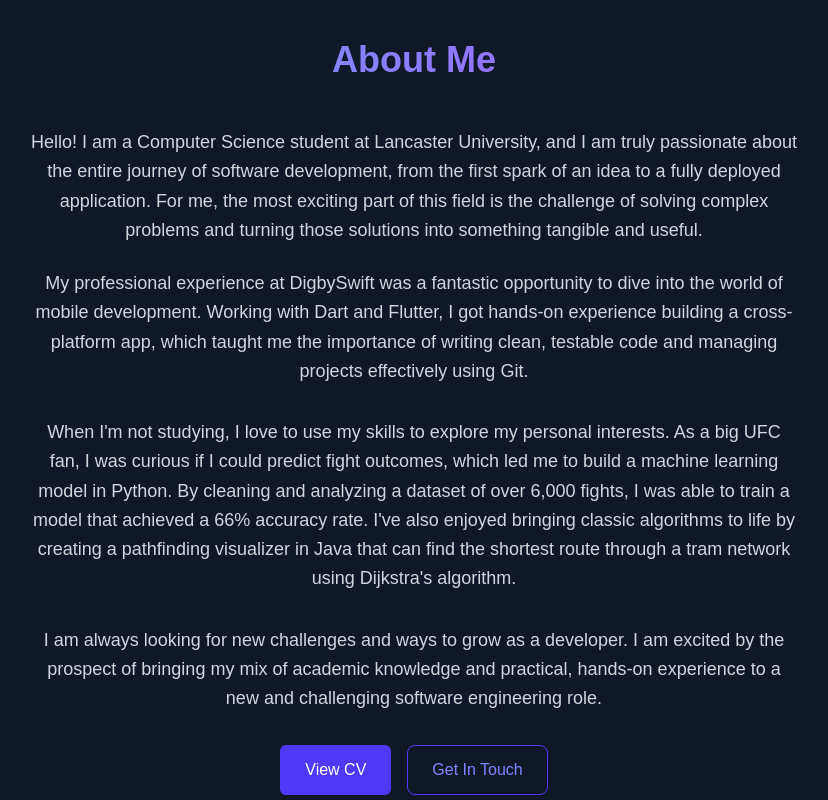
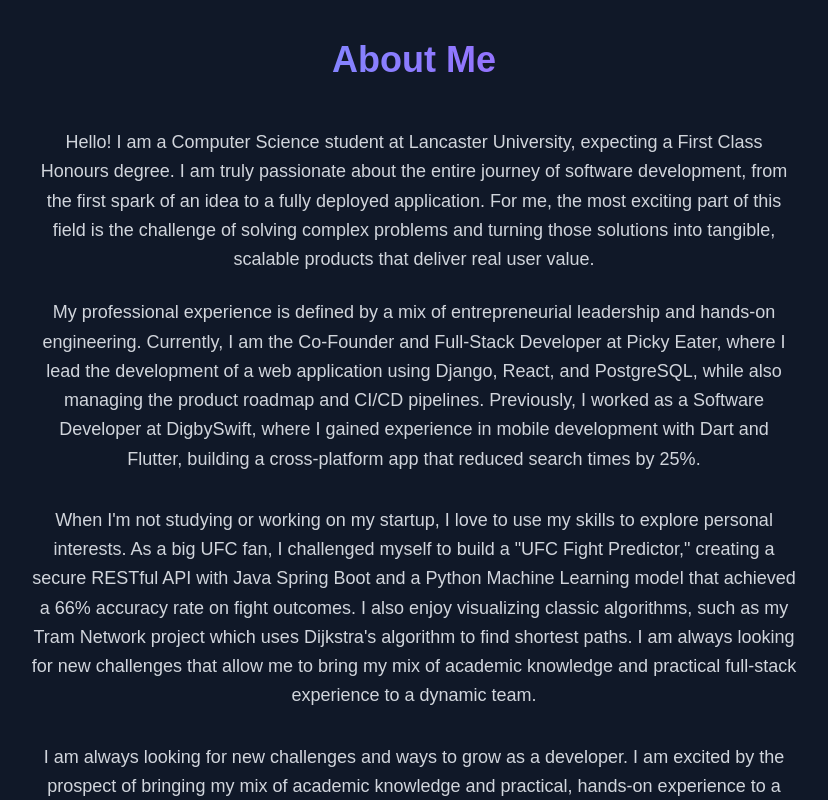
Before and after one commit to Vali-Hameed/Portfolio-Website, a Next.js app: page / in a window 1280 px wide. Shown: the part 840-1640 px from the top of the page, without its empty margins (226-1054 px from the left). Built offline with nearby package versions, Linux system fonts and the light colour scheme.

Commit message:
edited about me section

```diff
--- a/src/app/page.js
+++ b/src/app/page.js
@@ -49,8 +49,8 @@
   };
 
   const skills = [
-    { category: 'Frontend', icon: Globe, items: ['React', 'Next.js', 'Java Swing', 'Tailwind CSS'] },
-    { category: 'Backend', icon: Database, items: ['Python', 'PostgreSQL','Spring Boot','Java','FastAPI'] },
+    { category: 'Frontend', icon: Globe, items: ['React', 'Next.js', 'Java Swing', 'Tailwind CSS','TypeScript'] },
+    { category: 'Backend', icon: Database, items: ['Python', 'PostgreSQL','Spring Boot','Java','FastAPI','Django','MongoDB'] },
     { category: 'Tools', icon: Code, items: ['Git', 'Docker', 'AWS', 'Azure'] }
   ];
 
@@ -213,20 +213,19 @@
           <div className="flex flex-col justify-center items-center text-center">
             <div className="max-w-3xl">
               <p className="text-lg text-gray-300 leading-relaxed mb-6">
-              Hello! I am a Computer Science student at Lancaster University, and I am truly passionate about the entire journey of software development,
-               from the first spark of an idea to a fully deployed application. For me, the most exciting part of this field is the challenge of
-               solving complex problems and turning those solutions into something tangible and useful.
+                Hello! I am a Computer Science student at Lancaster University, expecting a First Class Honours degree.
+                I am truly passionate about the entire journey of software development, from the first spark of an idea to a fully deployed application.
+                For me, the most exciting part of this field is the challenge of solving complex problems and turning those solutions into tangible, scalable products that deliver real user value.
               </p>
               <p className="text-lg text-gray-300 leading-relaxed mb-8">
-          My professional experience at DigbySwift was a fantastic opportunity to dive into the world of mobile development.
-          Working with Dart and Flutter, I got hands-on experience building a cross-platform app, which taught me the importance of writing clean,
-          testable code and managing projects effectively using Git.
+                My professional experience is defined by a mix of entrepreneurial leadership and hands-on engineering.
+                Currently, I am the Co-Founder and Full-Stack Developer at Picky Eater, where I lead the development of a web application using Django, React, and PostgreSQL, while also managing the product roadmap and CI/CD pipelines.
+                Previously, I worked as a Software Developer at DigbySwift, where I gained experience in mobile development with Dart and Flutter, building a cross-platform app that reduced search times by 25%.
               </p>
               <p className="text-lg text-gray-300 leading-relaxed mb-8">
-       When I&apos;m not studying, I love to use my skills to explore my personal interests. As a big UFC fan, I was curious if I could predict fight outcomes,
-       which led me to build a machine learning model in Python. By cleaning and analyzing a dataset of over 6,000 fights,
-       I was able to train a model that achieved a 66% accuracy rate. I&apos;ve also enjoyed bringing classic algorithms to life by creating a
-       pathfinding visualizer in Java that can find the shortest route through a tram network using Dijkstra&apos;s algorithm.
+                When I'm not studying or working on my startup, I love to use my skills to explore personal interests.
+                As a big UFC fan, I challenged myself to build a "UFC Fight Predictor," creating a secure RESTful API with Java Spring Boot and a Python Machine Learning model that achieved a 66% accuracy rate on fight outcomes.
+                I also enjoy visualizing classic algorithms, such as my Tram Network project which uses Dijkstra's algorithm to find shortest paths. I am always looking for new challenges that allow me to bring my mix of academic knowledge and practical full-stack experience to a dynamic team.
               </p>
               <p className="text-lg text-gray-300 leading-relaxed mb-8">
      I am always looking for new challenges and ways to grow as a developer. I am excited by the prospect of bringing my mix of academic knowledge and practical, hands-on experience to a new and challenging software engineering role.
```
